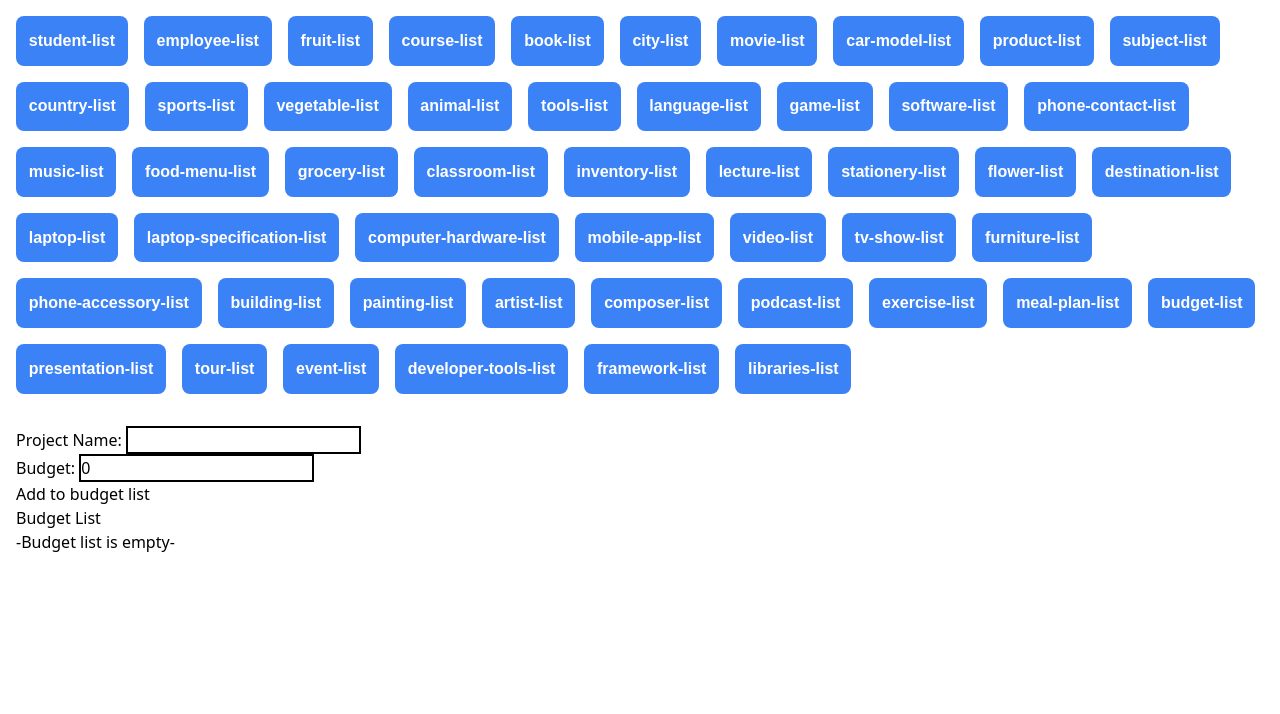
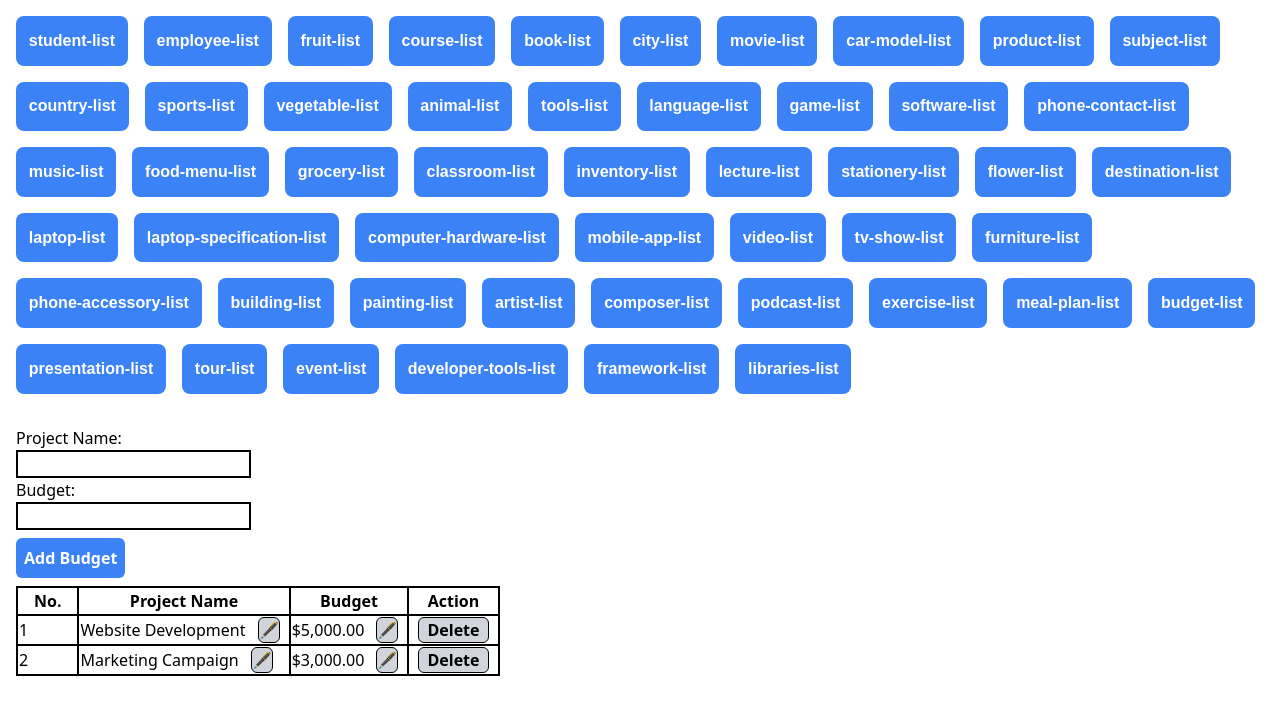
Before and after one commit to devken4u/angular-50-ds-services, an Angular app: page /budget-list in a window 1280 px wide. Shown: the top 714 px of the page. Built offline with nearby package versions, Linux system fonts and the light colour scheme.

Commit message:
refactor(budget list component): Updated with services feature

```diff
--- a/src/app/budget-list/budget-list.component.html
+++ b/src/app/budget-list/budget-list.component.html
@@ -1,26 +1,60 @@
 <main>
   <div>
     <label for="projectName">Project Name: </label>
+    <br />
     <input type="text" id="projectName" [(ngModel)]="projectName" />
     <br />
     <label for="budget">Budget: </label>
+    <br />
     <input type="number" id="budget" [(ngModel)]="budget" />
     <br />
-    <button (click)="add()">Add to budget list</button>
+    <button
+      class="p-2 my-2 font-bold text-white bg-blue-500 rounded-md active:scale-95"
+      (click)="add()"
+      [disabled]="!projectName || !budget"
+    >
+      Add Budget
+    </button>
   </div>
-  <div>
-    <h1>Budget List</h1>
-    @if( budgetList.length === 0){
-    <h2>-Budget list is empty-</h2>
-    }@else{
-    <ol>
-      @for( budgetItem of budgetList; track $index){
-      <li [style.marginBottom]="'20px'">
-        Project Name: {{ budgetItem.projectName }} <br />
-        Budget: {{ budgetItem.budget }}
-      </li>
-      }
-    </ol>
-    }
-  </div>
+  <table class="border-2 border-black">
+    <thead>
+      <tr>
+        <th class="px-4 border-2 border-black">No.</th>
+        <th class="px-4 border-2 border-black">Project Name</th>
+        <th class="px-4 border-2 border-black">Budget</th>
+        <th class="px-4 border-2 border-black">Action</th>
+      </tr>
+    </thead>
+    <tbody>
+      <tr *ngFor="let budget of budgetList; index as i">
+        <td class="border-2 border-black">{{ i + 1 }}</td>
+        <td class="border-2 border-black">
+          {{ budget.projectName }}
+          <button
+            (click)="editField(i, 'projectName', budget.projectName)"
+            class="mx-2 font-bold bg-gray-300 border border-black rounded-md active:scale-95"
+          >
+            🖋
+          </button>
+        </td>
+        <td class="border-2 border-black">
+          {{ budget.budget | currency }}
+          <button
+            (click)="editField(i, 'budget', budget.budget.toString())"
+            class="mx-2 font-bold bg-gray-300 border border-black rounded-md active:scale-95"
+          >
+            🖋
+          </button>
+        </td>
+        <td class="border-2 border-black">
+          <button
+            (click)="deleteBudget(i)"
+            class="px-2 mx-2 font-bold bg-gray-300 border border-black rounded-md active:scale-95"
+          >
+            Delete
+          </button>
+        </td>
+      </tr>
+    </tbody>
+  </table>
 </main>
--- a/src/app/budget-list/budget-list.component.ts
+++ b/src/app/budget-list/budget-list.component.ts
@@ -1,23 +1,50 @@
-import { Component } from '@angular/core';
+import { Component, OnInit } from '@angular/core';
+import { BudgetService } from '../services/budget.service';
 import { Budget } from '../types';
 
 @Component({
-  selector: 'app-budget-list',
+  selector: 'app-budget',
   templateUrl: './budget-list.component.html',
-  styleUrl: './budget-list.component.css',
+  styleUrls: ['./budget-list.component.css'],
 })
-export class BudgetListComponent {
+export class BudgetListComponent implements OnInit {
   budgetList: Budget[] = [];
+  projectName: string = '';
+  budget: number | null = null;
 
-  projectName: string = '';
-  budget: number = 0;
+  constructor(private budgetService: BudgetService) {}
 
-  add() {
-    this.budgetList.push({
-      projectName: this.projectName,
-      budget: this.budget,
-    });
-    this.projectName = '';
-    this.budget = 0;
+  ngOnInit(): void {
+    this.budgetList = this.budgetService.getBudgetList();
+  }
+
+  add(): void {
+    if (this.projectName && this.budget) {
+      this.budgetService.addBudget({
+        projectName: this.projectName,
+        budget: this.budget,
+      });
+      this.projectName = '';
+      this.budget = null;
+    }
+  }
+
+  deleteBudget(index: number): void {
+    this.budgetService.deleteBudget(index);
+  }
+
+  editField(index: number, fieldName: keyof Budget, currentValue: string) {
+    const value = prompt(`Edit ${fieldName}`, currentValue);
+    if (value !== null && value !== '') {
+      const updatedBudget = {
+        ...this.budgetList[index],
+        [fieldName]: fieldName === 'budget' ? parseFloat(value) : value,
+      };
+      this.update(index, updatedBudget);
+    }
+  }
+
+  update(index: number, budget: Budget): void {
+    this.budgetService.editBudget(index, budget);
   }
 }
--- /dev/null
+++ b/src/app/services/budget.service.ts
@@ -0,0 +1,34 @@
+import { Injectable } from '@angular/core';
+import { Budget } from '../types';
+
+@Injectable({
+  providedIn: 'root',
+})
+export class BudgetService {
+  private budgetList: Budget[] = [
+    {
+      projectName: 'Website Development',
+      budget: 5000,
+    },
+    {
+      projectName: 'Marketing Campaign',
+      budget: 3000,
+    },
+  ];
+
+  getBudgetList(): Budget[] {
+    return this.budgetList;
+  }
+
+  addBudget(budget: Budget): void {
+    this.budgetList.push(budget);
+  }
+
+  deleteBudget(index: number): void {
+    this.budgetList.splice(index, 1);
+  }
+
+  editBudget(index: number, newBudget: Budget): void {
+    this.budgetList[index] = newBudget;
+  }
+}
```
Also changed, not shown: 1 other file (tests, documents, lock files or other folders).
